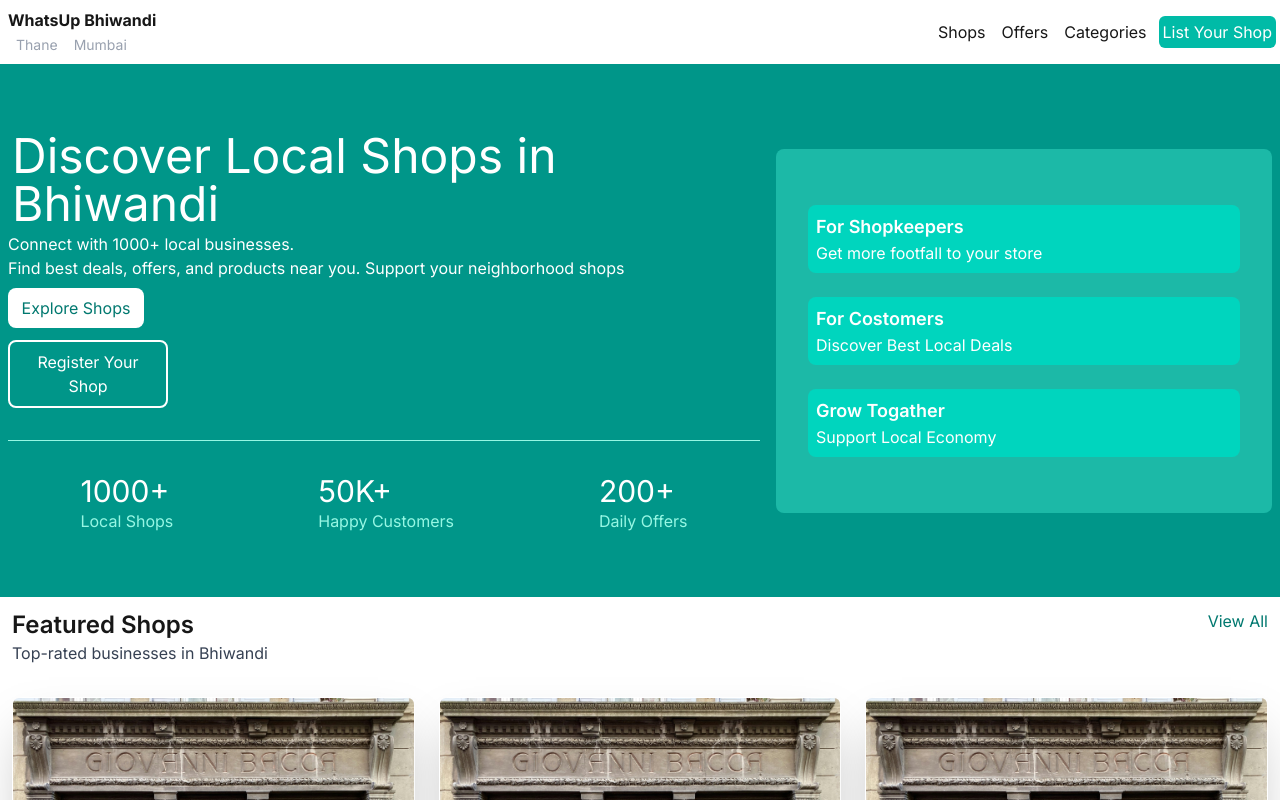
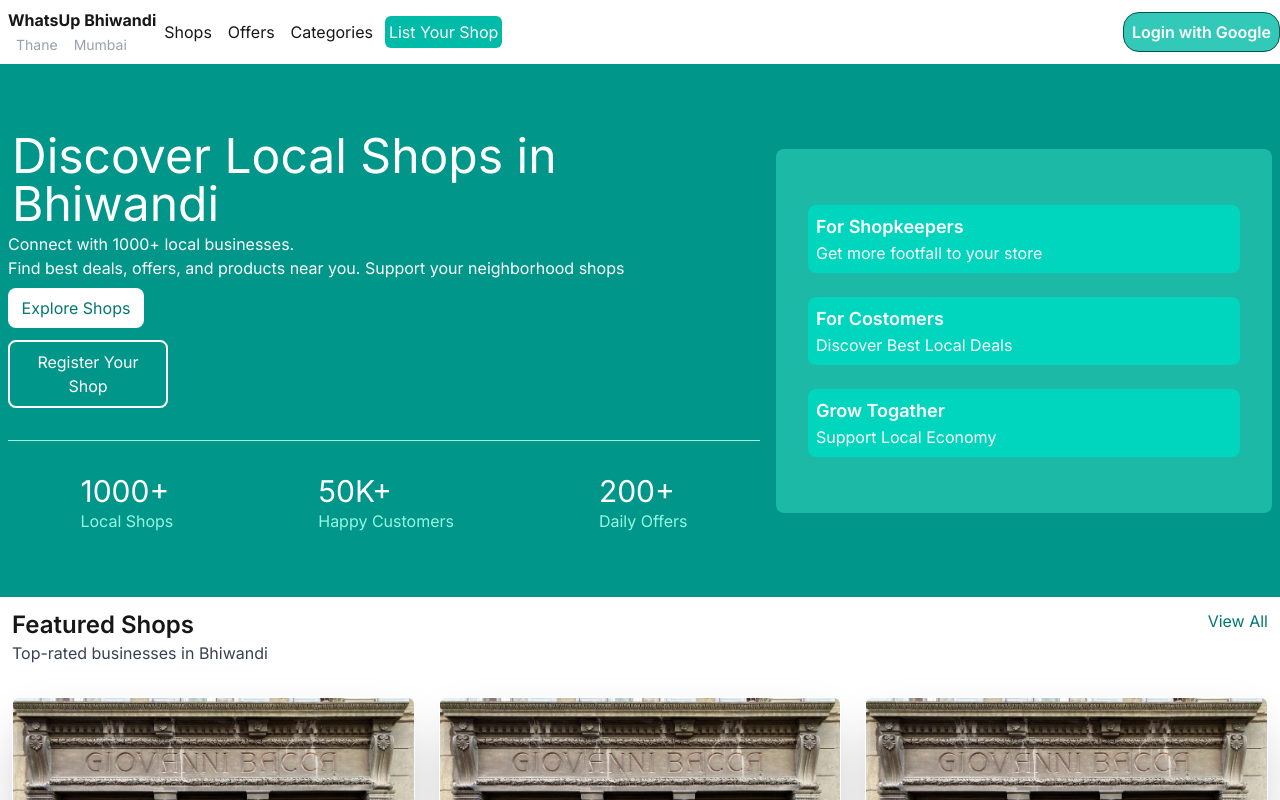
Before and after one commit to mohdqaseem198/WhatsUpBhiwandi, a Next.js app: page / in a window 1280 px wide. Shown: the top 800 px of the page. Built offline with nearby package versions, Linux system fonts and the light colour scheme; no server answers; a web font is replaced by a local one.

Commit message:
google authentication with next-auth completed

```diff
--- a/App.tsx
+++ b/App.tsx
@@ -2,6 +2,7 @@ import Discover from "./src/Components/Discover";
 import FeaturedShops from "./src/Components/FeaturedShops";
 import Footer from "./src/Components/Footer";
 import GetInTouch from "./src/Components/GetInTouch";
+import LoginButton from "./src/Components/LoginButton";
 import Navbar from "./src/Components/Navbar";
 import Offers from "./src/Components/Offers";
 import QuickForm from "./src/Components/QuickForm";
@@ -9,7 +10,12 @@ import ReadyToGrow from "./src/Components/ReadyToGrow";
 
 const App = () => {
     return(<div id="app">
-        <Navbar />
+
+        <div className="flex flex-row justify-between items-center">
+            <Navbar />
+            <LoginButton />
+        </div>
+
         <main>
             <Discover />
             <FeaturedShops />
--- /dev/null
+++ b/app/api/auth/[...nextauth]/route.js
@@ -0,0 +1,17 @@
+import NextAuth from "next-auth";
+import GoogleProvider from "next-auth/providers/google";
+import { MongoDBAdapter } from "@auth/mongodb-adapter";
+import clientPromise from "@/lib/mongodb";
+
+const handler = NextAuth({
+  adapter: MongoDBAdapter(clientPromise),
+  providers: [
+    GoogleProvider({
+      clientId: process.env.GOOGLE_CLIENT_ID,
+      clientSecret: process.env.GOOGLE_CLIENT_SECRET,
+    }),
+  ],
+  secret: process.env.NEXTAUTH_SECRET,
+});
+
+export { handler as GET, handler as POST };
--- a/app/layout.tsx
+++ b/app/layout.tsx
@@ -3,13 +3,13 @@ import { Geist, Geist_Mono } from "next/font/google";
 import { Inter } from "next/font/google";
 import "./globals.css";
 import { Toaster } from "react-hot-toast";
+import  Providers  from "../src/Components/Provider";
 
 const inter = Inter({
   subsets: ["latin"],
   weight: ["400", "500", "600", "700"],
   display: "swap",
 });
-
 
 const geistSans = Geist({
   variable: "--font-geist-sans",
@@ -36,8 +36,10 @@ export default function RootLayout({
       <body
         className={`${inter.className} ${geistSans.variable} ${geistMono.variable} antialiased`}
       >
-        {children}
-        <Toaster position="top-center" />
+        <Providers >
+          {children}
+          <Toaster position="top-center" />
+        </Providers>
       </body>
     </html>
   );
--- /dev/null
+++ b/lib/mongodb.js
@@ -0,0 +1,8 @@
+import { MongoClient } from "mongodb";
+
+const uri = process.env.MONGO_URI;
+
+const client = new MongoClient(uri);
+const clientPromise = client.connect();
+
+export default clientPromise;
--- a/package.json
+++ b/package.json
@@ -9,9 +9,12 @@
     "lint": "eslint"
   },
   "dependencies": {
+    "@auth/mongodb-adapter": "^3.11.1",
     "axios": "^1.13.5",
+    "mongodb": "^6.21.0",
     "mongoose": "^9.2.1",
     "next": "16.1.6",
+    "next-auth": "^4.24.13",
     "react": "19.2.3",
     "react-dom": "19.2.3",
     "react-hot-toast": "^2.6.0"
--- /dev/null
+++ b/src/Components/LoginButton.tsx
@@ -0,0 +1,31 @@
+"use client";
+
+import { signIn, signOut, useSession } from "next-auth/react";
+
+export default function LoginButton() {
+  const { data: session } = useSession();
+  console.log('session', session);
+
+  if (session) {
+    return (
+      <div className="flex flex-row my-2 gap-2">
+        <div className="w-16 h-16 overflow-hidden rounded-full">
+          <img src={session?.user?.image || ""} />
+        </div>
+
+        <div className="flex flex-col">
+          <p>Welcome {session?.user?.name || ""}</p>
+          <button className="cursor-pointer bg-red-500/80 text-white font-semibold border border-1px border-teal-900 rounded-2xl px-2 h-10" onClick={() => signOut()}>
+            Logout
+          </button>
+          </div>
+      </div>
+    );
+  }
+
+  return (
+    <button className="cursor-pointer bg-teal-500/80 text-white font-semibold border border-1px border-teal-900 rounded-2xl px-2 h-10" onClick={() => signIn("google")}>
+      Login with Google
+    </button>
+  );
+}
--- /dev/null
+++ b/src/Components/Provider.js
@@ -0,0 +1,7 @@
+"use client";
+
+import { SessionProvider } from "next-auth/react";
+
+export default function Providers({ children }) {
+  return <SessionProvider>{children}</SessionProvider>;
+}
```
Also changed, not shown: 1 other file (tests, documents, lock files or other folders).
